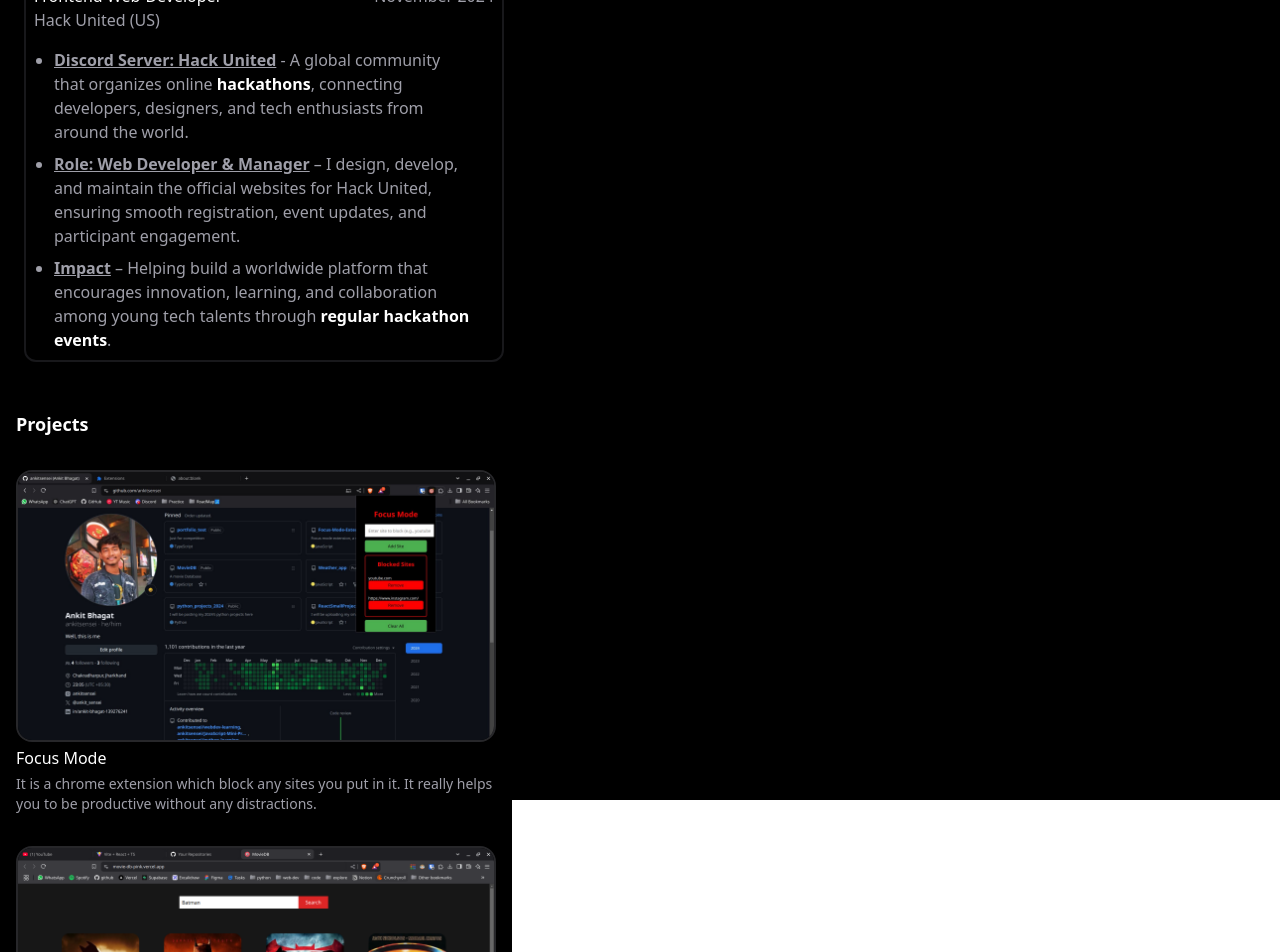
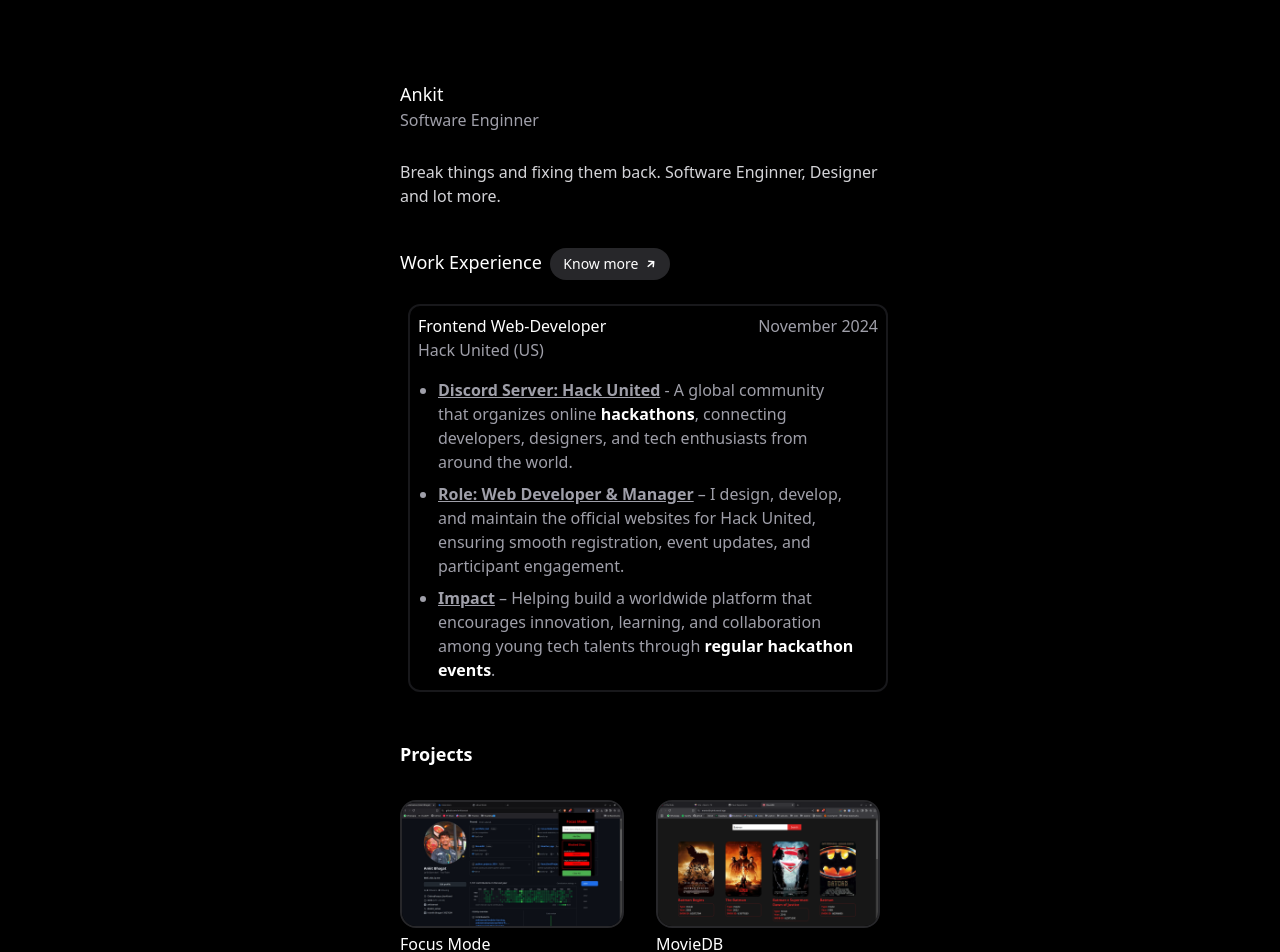
Before and after one commit to ankitsensei/ankitbhagat-portfolio, a React (Vite) app: page / in a window 1280 px wide. Shown: the top 952 px of the page. Built offline with nearby package versions, Linux system fonts and the light colour scheme.

Commit message:
refactor layout in App component and enhance Projects component with image selection functionality

```diff
--- a/src/App.tsx
+++ b/src/App.tsx
@@ -4,8 +4,8 @@ import Projects from './components/Projects'
 
 const App = () => {
   return (
-    <div className="bg-black w-full h-screen text-white">
-      <div className='h-full flex flex-col pt-20 lg:w-2/5 lg:flex lg:flex-col lg:items-center lg:justify-center'>
+    <div className="bg-black w-full h-full text-white">
+      <div className='h-full flex flex-col pt-20 lg:w-2/5 lg:mx-[30%]'>
         <Intro/>
         <WorkExperience />
         <Projects />
--- a/src/components/Projects.tsx
+++ b/src/components/Projects.tsx
@@ -1,12 +1,23 @@
+import { useState } from "react";
 import ProjectComp from "./ProjectsComp"
 import FocusMode from "../assets/imgs/focusModeExtension.jpeg"
 import MovieDB from "../assets/imgs/MovieDB.png"
 const Projects = () => {
+
+  const [selectedImg, setSelectedImg] = useState<string | null>(null);
+
+  const handleImgClick = (imageUrl:string) => {
+    setSelectedImg(imageUrl);
+  }
+  const handleClose = () => {
+    setSelectedImg(null);
+  }
+
   return (
     <div className="mt-10 px-4  w-full h-full bg-black">
         <h1 className="text-lg font-semibold">Projects</h1>
-        <div>
-            <ProjectComp image={FocusMode} heading='Focus Mode' description='It is a chrome extension which block any sites you put in it. It really helps you to be productive without any distractions.'/>
+        <div className="lg:flex gap-8">
+            <ProjectComp image={FocusMode} heading='Focus Mode' description='It is a chrome extension which block any sites you put in it. It really helps you to be productive without any distractions.' />
             <ProjectComp image={MovieDB} heading='MovieDB' description="It is a movie database, where you can find a lot of movies. (Can't watch)"/>
         </div>
 
```
